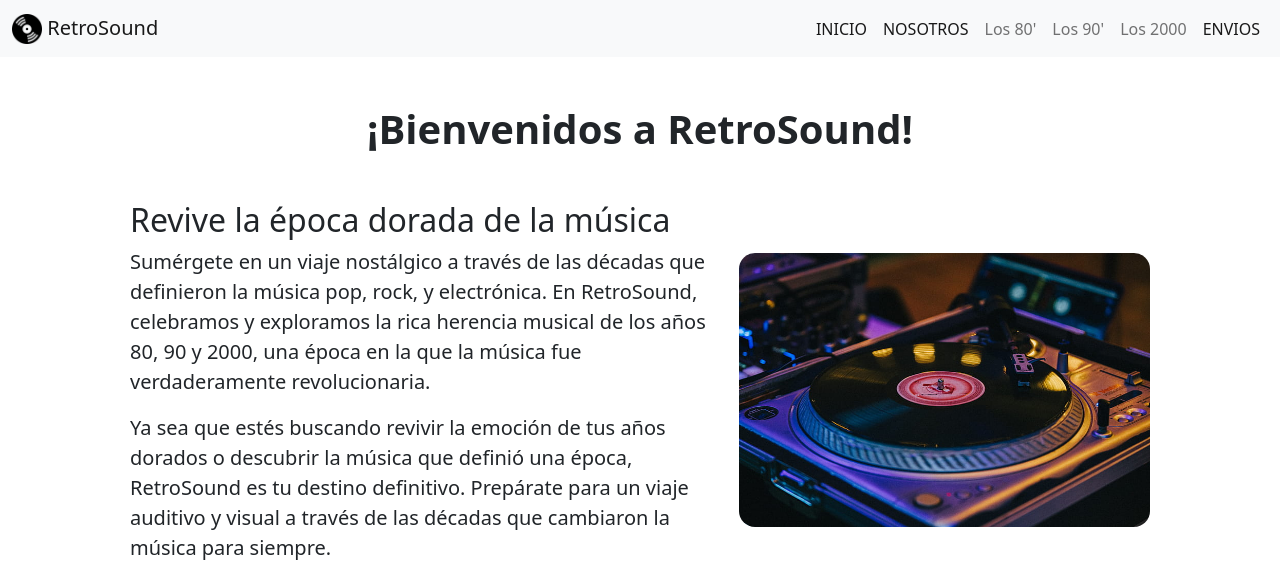
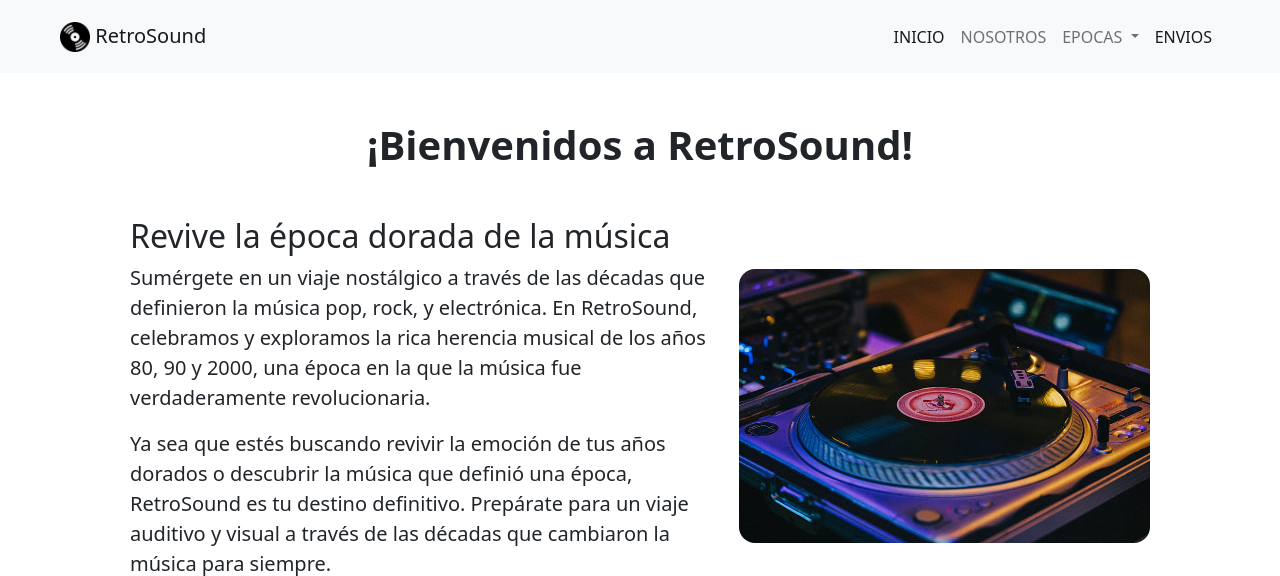
Before and after one commit to natmerlo/ARCHILLI-MERLO-TP-1, a PHP site: page /index.php in a window 1280 px wide. Shown: the top 576 px of the page. Run offline with PHP 8.4, Linux system fonts and the light colour scheme.

Commit message:
actualización navbar

```diff
--- a/index.php
+++ b/index.php
@@ -53,41 +53,41 @@ if (!array_key_exists($seccion, $secciones_validas)) {
 <body>
 
     <!-- navbar -->
-    <nav class="navbar navbar-expand-lg navbar-light bg-light">
+    <nav class="navbar navbar-expand-lg bg-light px-5 py-3">
         <div class="container-fluid">
             <a class="navbar-brand" href="#">
-                <img src="img/disco-musica.png" alt="Logo" width="30" height="30" class="d-inline-block align-text-top">
-                RetroSound
+                <img src="img/disco-musica.png" alt="Logo" width="30" height="30" class="d-inline-block align-text-top"> RetroSound
             </a>
 
-            <button class="navbar-toggler" type="button" data-bs-toggle="collapse" data-bs-target="#navbarNavDropdown" aria-controls="navbarNavDropdown" aria-expanded="false" aria-label="Toggle navigation">
-                <span class="navbar-toggler-icon"></span>
+            <button class="navbar-toggler" type="button" data-bs-toggle="collapse" data-bs-target="#navbarSupportedContent" aria-controls="navbarSupportedContent" aria-expanded="false" aria-label="Toggle navigation"><span class="navbar-toggler-icon"></span>
             </button>
 
-            <div class="collapse navbar-collapse" id="navbarNavDropdown">
-                <ul class="navbar-nav ms-auto">
-                    <!-- En las URL se estable el par sec=home para secciones / ep=los-80 para epocas-->
+            <div class="collapse navbar-collapse" id="navbarSupportedContent">
+
+                <ul class="navbar-nav ms-auto mb-2 mb-lg-0">
                     <li class="nav-item">
-                        <a class="nav-link active" href="index.php?sec=inicio">INICIO</a>
-                    </li>
-                    <li class="nav-item">
-                        <a class="nav-link active" href="index.php?sec=nosotros">NOSOTROS</a>
+                        <a class="nav-link active" aria-current="page" href="index.php?sec=inicio">INICIO</a>
                     </li>
 
                     <li class="nav-item">
-                        <a class="nav-link" href="index.php?sec=discos&ep=los-80">Los 80'</a>
+                        <a class="nav-link" href="index.php?sec=nosotros">NOSOTROS</a>
                     </li>
-                    <li class="nav-item">
-                        <a class="nav-link" href="index.php?sec=discos&ep=los-90">Los 90'</a>
-                    </li>
-                    <li class="nav-item">
-                        <a class="nav-link" href="index.php?sec=discos&ep=los-2000">Los 2000</a>
+
+                    <li class="nav-item dropdown">
+                        <a class="nav-link dropdown-toggle" href="#" role="button" data-bs-toggle="dropdown" aria-expanded="false">
+                        EPOCAS
+                        </a>
+
+                        <ul class="dropdown-menu">
+                            <li><a class="dropdown-item" href="index.php?sec=discos&ep=los-80">Los 80'</a></li>
+                            <li><a class="dropdown-item" href="index.php?sec=discos&ep=los-90">Los 90'</a></li>
+                            <li><a class="dropdown-item" href="index.php?sec=discos&ep=los-2000">Los 2000</a></li>
+                        </ul>
                     </li>
 
                     <li class="nav-item">
                         <a class="nav-link active" href="index.php?sec=envios">ENVIOS</a>
                     </li>
-
                 </ul>
             </div>
         </div>
```
